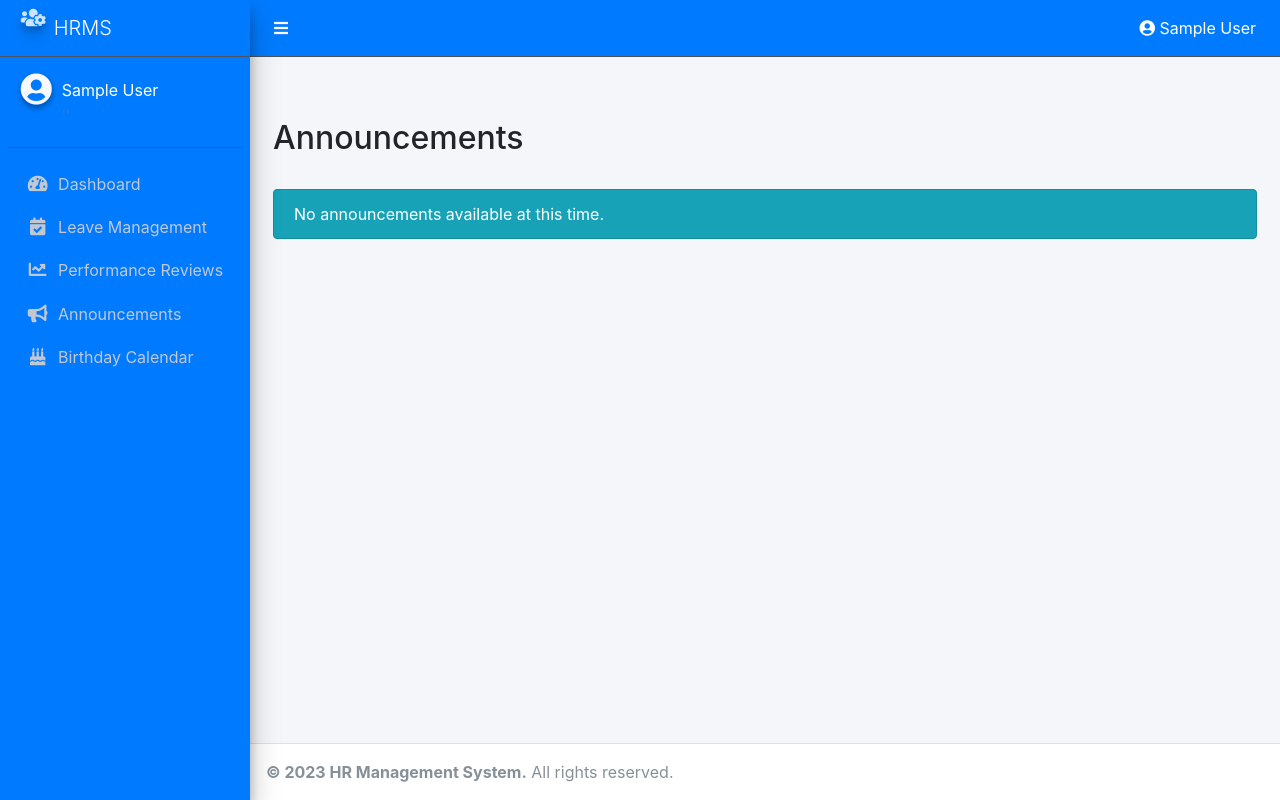
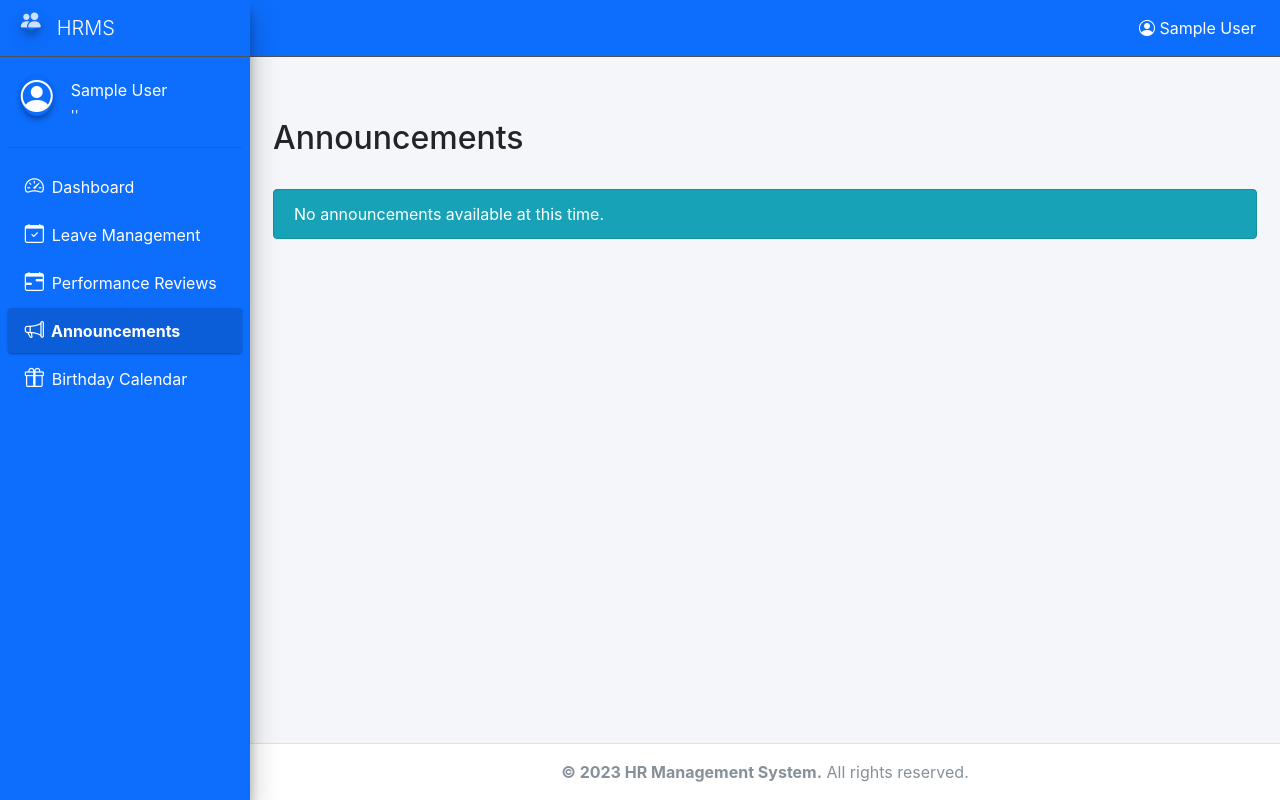
Before and after one commit to ShenalK02/HR-Management-System, a Django app: page /announcements/ in a window 1280 px wide. Run offline with Django 3.2, Linux system fonts and the light colour scheme; the visitor is signed in with stand-in values (Sample User, id 1); data that the repository does not hold is empty; some libraries are stand-ins or nearby versions.

Commit message:
Font colours changed to White

```diff
--- a/templates/base.html
+++ b/templates/base.html
@@ -1,61 +1,95 @@
 <!DOCTYPE html>
 <html lang="en">
 <head>
-    <meta charset="UTF-8">
-    <meta name="viewport" content="width=device-width, initial-scale=1.0">
+    <meta charset="UTF-8" />
+    <meta name="viewport" content="width=device-width, initial-scale=1.0" />
     <title>HR Management System | {% block title %}{% endblock %}</title>
 
-    <!-- Bootstrap -->
-    <link href="https://cdn.jsdelivr.net/npm/bootstrap@5.3.0/dist/css/bootstrap.min.css" rel="stylesheet">
+    <!-- Bootstrap & AdminLTE CSS -->
+    <link href="https://cdn.jsdelivr.net/npm/bootstrap@5.3.0/dist/css/bootstrap.min.css" rel="stylesheet" />
+    <link href="https://cdn.jsdelivr.net/npm/bootstrap-icons@1.10.0/font/bootstrap-icons.css" rel="stylesheet" />
+    <link href="https://cdn.jsdelivr.net/npm/admin-lte@3.2/dist/css/adminlte.min.css" rel="stylesheet" />
 
-    <!-- AdminLTE + Icons -->
-    <link rel="stylesheet" href="https://cdn.jsdelivr.net/npm/admin-lte@3.2/dist/css/adminlte.min.css">
-    <link rel="stylesheet" href="https://cdn.jsdelivr.net/npm/@fortawesome/fontawesome-free@5.15.4/css/all.min.css">
+    <style>
+        /* Sidebar Customization */
+        .main-sidebar {
+            background-color: #0d6efd !important;
+        }
+
+        .nav-sidebar .nav-link {
+            color: #ffffff !important;
+        }
+
+        .nav-sidebar .nav-link:hover {
+            background-color: #0b5ed7 !important;
+            color: #ffffff !important;
+        }
+
+        .nav-sidebar .nav-link.active {
+            background-color: #0b5ed7 !important;
+            color: #ffffff !important;
+            font-weight: bold;
+        }
+
+        .nav-icon {
+            color: #ffffff !important;
+        }
+
+        .brand-link {
+            border-bottom: 1px solid #0b5ed7;
+        }
+
+        .user-panel .info a,
+        .user-panel .info small {
+            color: #ffffff;
+        }
+
+        .main-header {
+            background-color: #0d6efd !important;
+            color: white;
+        }
+
+        .main-header .nav-link,
+        .main-header .dropdown-menu a {
+            color: white !important;
+        }
+
+        .dropdown-menu {
+            background-color: #f8f9fa;
+        }
+    </style>
 
     {% block extra_css %}{% endblock %}
-
-    <style>
-        .main-sidebar {
-            background-color: #007bff !important;
-        }
-        .main-header {
-            background-color: #007bff !important;
-            color: white !important;
-        }
-        .main-header .nav-link {
-            color: white !important;
-        }
-    </style>
 </head>
 <body class="hold-transition sidebar-mini layout-fixed">
     <div class="wrapper">
 
-    <!-- Header -->
+        <!-- Navbar -->
         <nav class="main-header navbar navbar-expand navbar-dark">
             <ul class="navbar-nav">
                 <li class="nav-item">
-                <a class="nav-link" data-widget="pushmenu" href="#"><i class="fas fa-bars"></i></a>
+                    <a class="nav-link" data-widget="pushmenu" href="#" role="button"><i class="fas fa-bars"></i></a>
                 </li>
             </ul>
 
             <ul class="navbar-nav ms-auto">
                 <li class="nav-item dropdown">
                     <a class="nav-link" data-bs-toggle="dropdown" href="#">
-                    <i class="fas fa-user-circle"></i> {{ request.user.get_full_name }}
+                        <i class="bi bi-person-circle"></i> {{ request.user.get_full_name }}
                     </a>
                     <div class="dropdown-menu dropdown-menu-end">
                         {% if request.user.is_authenticated %}
                             <a href="{% url 'employee_detail' request.user.pk %}" class="dropdown-item">
-                            <i class="fas fa-user me-2"></i> Profile
+                                <i class="bi bi-person me-2"></i> Profile
                             </a>
                         {% else %}
                             <a href="{% url 'login' %}" class="dropdown-item">
-                            <i class="fas fa-sign-in-alt me-2"></i> Login to view profile
+                                <i class="bi bi-box-arrow-in-right me-2"></i> Login
                             </a>
                         {% endif %}
                         <div class="dropdown-divider"></div>
                         <a href="{% url 'logout' %}" class="dropdown-item">
-                        <i class="fas fa-sign-out-alt me-2"></i> Logout
+                            <i class="bi bi-box-arrow-right me-2"></i> Logout
                         </a>
                     </div>
                 </li>
@@ -64,23 +98,23 @@
 
         <!-- Sidebar -->
         <aside class="main-sidebar sidebar-dark-primary elevation-4">
-        <a href="{% url 'dashboard' %}" class="brand-link text-white">
-            <i class="fas fa-users-cog brand-image img-circle elevation-3" style="opacity: .8"></i>
-            <span class="brand-text font-weight-light">HRMS</span>
+            <a href="{% url 'dashboard' %}" class="brand-link text-white text-decoration-none">
+                <i class="bi bi-people-fill brand-image img-circle elevation-3" style="opacity: .8"></i>
+                <span class="brand-text font-weight-light ms-2">HRMS</span>
             </a>
 
             <div class="sidebar">
                 <div class="user-panel mt-3 pb-3 mb-3 d-flex">
                     <div class="image">
                         {% if request.user.profile_picture %}
-                        <img src="{{ request.user.profile_picture.url }}" class="img-circle elevation-2" alt="User Image">
+                            <img src="{{ request.user.profile_picture.url }}" class="img-circle elevation-2" alt="User Image" style="height: 35px;">
                         {% else %}
-                        <i class="fas fa-user-circle img-circle elevation-2 text-light" style="font-size: 2rem;"></i>
+                            <i class="bi bi-person-circle img-circle elevation-2" style="font-size: 2rem; color: #ffffff;"></i>
                         {% endif %}
                     </div>
-                <div class="info">
-                    <a href="#" class="d-block text-white">{{ request.user.get_full_name }}</a>
-                    <small class="text-muted text-light">
+                    <div class="info ms-2">
+                        <a href="#" class="d-block">{{ request.user.get_full_name }}</a>
+                        <small>
                             {% if request.user.position %}
                                 {{ request.user.position.title }}
                             {% else %}
@@ -90,49 +124,49 @@
                     </div>
                 </div>
 
-            <!-- Menu -->
+                <!-- Sidebar Menu -->
                 <nav class="mt-2">
-                <ul class="nav nav-pills nav-sidebar flex-column" role="menu" data-accordion="false">
+                    <ul class="nav nav-pills nav-sidebar flex-column" data-widget="treeview" role="menu">
                         <li class="nav-item">
-                        <a href="{% url 'dashboard' %}" class="nav-link">
-                            <i class="nav-icon fas fa-tachometer-alt"></i>
+                            <a href="{% url 'dashboard' %}" class="nav-link {% if 'dashboard' in request.path %}active{% endif %}">
+                                <i class="nav-icon bi bi-speedometer2"></i>
                                 <p>Dashboard</p>
                             </a>
                         </li>
 
                         {% if request.user.is_hr %}
                         <li class="nav-item">
-                        <a href="{% url 'employee_list' %}" class="nav-link">
-                            <i class="nav-icon fas fa-users"></i>
+                            <a href="{% url 'employee_list' %}" class="nav-link {% if 'employee' in request.path %}active{% endif %}">
+                                <i class="nav-icon bi bi-people"></i>
                                 <p>Employees</p>
                             </a>
                         </li>
                         {% endif %}
 
                         <li class="nav-item">
-                        <a href="{% url 'leave_list' %}" class="nav-link">
-                            <i class="nav-icon fas fa-calendar-check"></i>
+                            <a href="{% url 'leave_list' %}" class="nav-link {% if 'leave' in request.path %}active{% endif %}">
+                                <i class="nav-icon bi bi-calendar-check"></i>
                                 <p>Leave Management</p>
                             </a>
                         </li>
 
                         <li class="nav-item">
-                        <a href="{% url 'review_calendar' %}" class="nav-link">
-                            <i class="nav-icon fas fa-chart-line"></i>
+                            <a href="{% url 'review_calendar' %}" class="nav-link {% if 'review' in request.path %}active{% endif %}">
+                                <i class="nav-icon bi bi-calendar-range"></i>
                                 <p>Performance Reviews</p>
                             </a>
                         </li>
 
                         <li class="nav-item">
-                        <a href="{% url 'announcement_list' %}" class="nav-link">
-                            <i class="nav-icon fas fa-bullhorn"></i>
+                            <a href="{% url 'announcement_list' %}" class="nav-link {% if 'announcement' in request.path %}active{% endif %}">
+                                <i class="nav-icon bi bi-megaphone"></i>
                                 <p>Announcements</p>
                             </a>
                         </li>
 
                         <li class="nav-item">
                             <a href="{% url 'birthday_calendar:calendar' %}" class="nav-link {% if 'birthdays' in request.path %}active{% endif %}">
-                            <i class="nav-icon fas fa-birthday-cake"></i>
+                                <i class="nav-icon bi bi-gift"></i>
                                 <p>Birthday Calendar</p>
                             </a>
                         </li>
@@ -143,6 +177,7 @@
 
         <!-- Content Wrapper -->
         <div class="content-wrapper">
+            <!-- Header -->
             <div class="content-header">
                 <div class="container-fluid">
                     <div class="row mb-2">
@@ -158,6 +193,7 @@
                 </div>
             </div>
 
+            <!-- Main content -->
             <div class="content">
                 <div class="container-fluid">
                     {% block content %}{% endblock %}
@@ -166,7 +202,7 @@
         </div>
 
         <!-- Footer -->
-    <footer class="main-footer">
+        <footer class="main-footer text-center">
             <strong>&copy; 2023 HR Management System.</strong> All rights reserved.
         </footer>
     </div>
```
Lines whose indentation alone changed are shown as unchanged.
